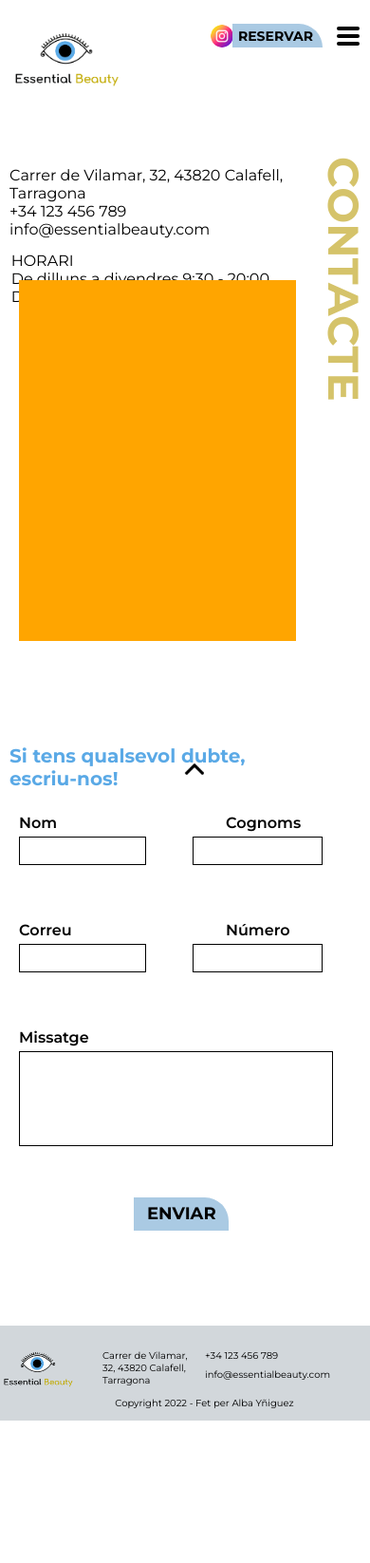
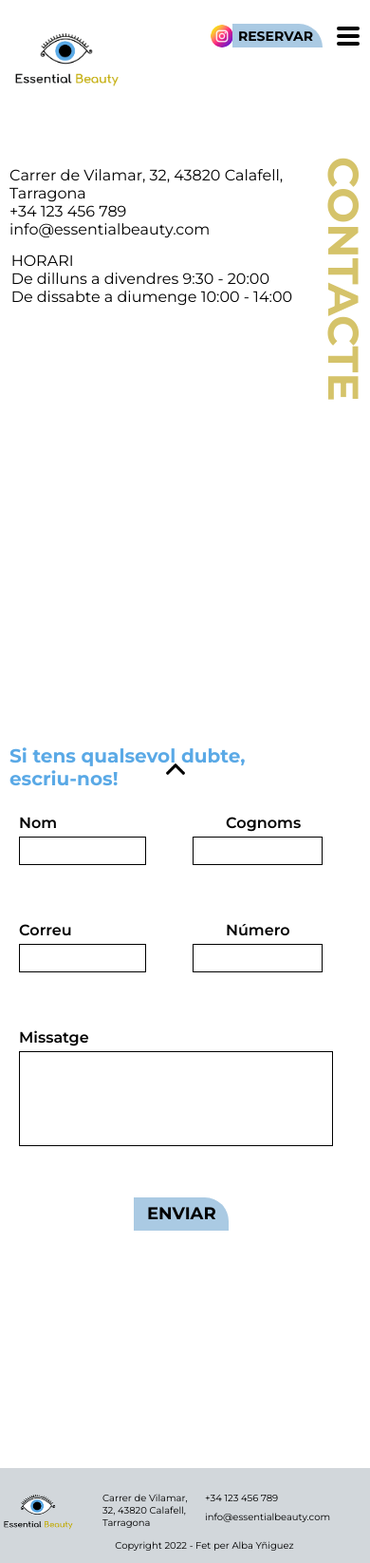
Before and after one commit to albay98/albay98.github.io, a plain HTML site: page contacte.html in a window 390 px wide. Shown: the top 1646 px of the page at 95% size. Before the commit the page ends 1496 px from the top, so only its background shows below. Drawn offline with Linux system fonts and the light colour scheme.

Commit message:
Initial commit

```diff
--- a/CSS/contacte.css
+++ b/CSS/contacte.css
@@ -619,13 +619,11 @@ h3
 
   /*MAPA*/
 
-  .mapa /*iframe*/
+  .mapa iframe
   {
     width: 75%;
     position: absolute;
     top: 35%;
-    background-color: orange;
-
   }
 
 
@@ -734,7 +732,7 @@ h3
 #top
   {
     position: fixed;
-    right: 45%;
+    right: 50%;
     bottom: 20px;
     z-index: 2;
   }
@@ -840,14 +838,13 @@ h3
 
   /*MAPA*/
 
-  .mapa /*iframe*/
+  .mapa iframe
   {
     width: 75%;
     height: 45%;
     position: absolute;
     top: 35%;
     right: 20%;
-    background-color: orange;
   }
 
 
@@ -933,7 +930,6 @@ h3
     width: 100%;
   }
 
-
   .container-all:target .popup
   {
     top: 40%;
@@ -964,7 +960,7 @@ h3
 
   #footer
   {
-    top: 100px;
+    top: 250px;
   }
 
   #footer img
```
